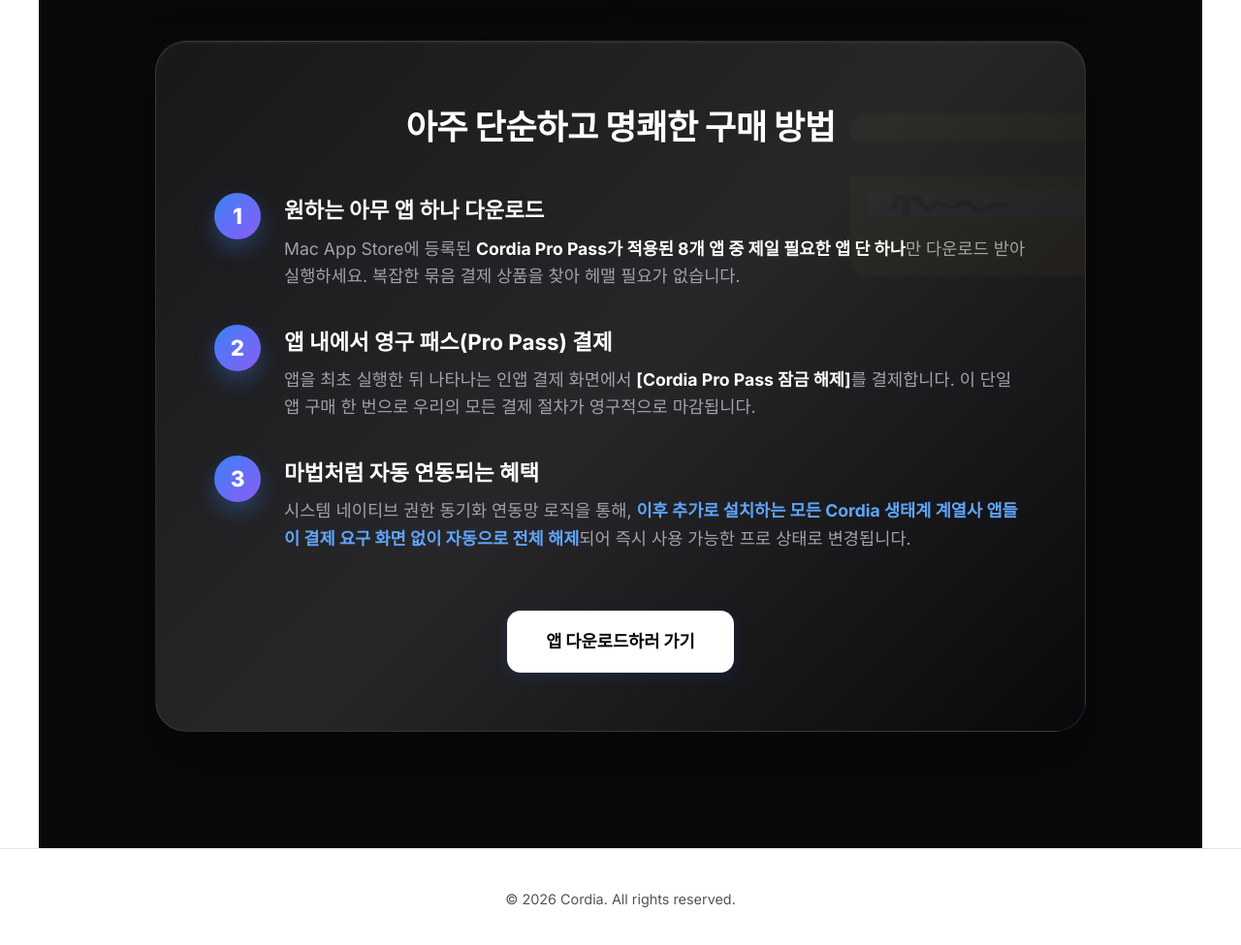
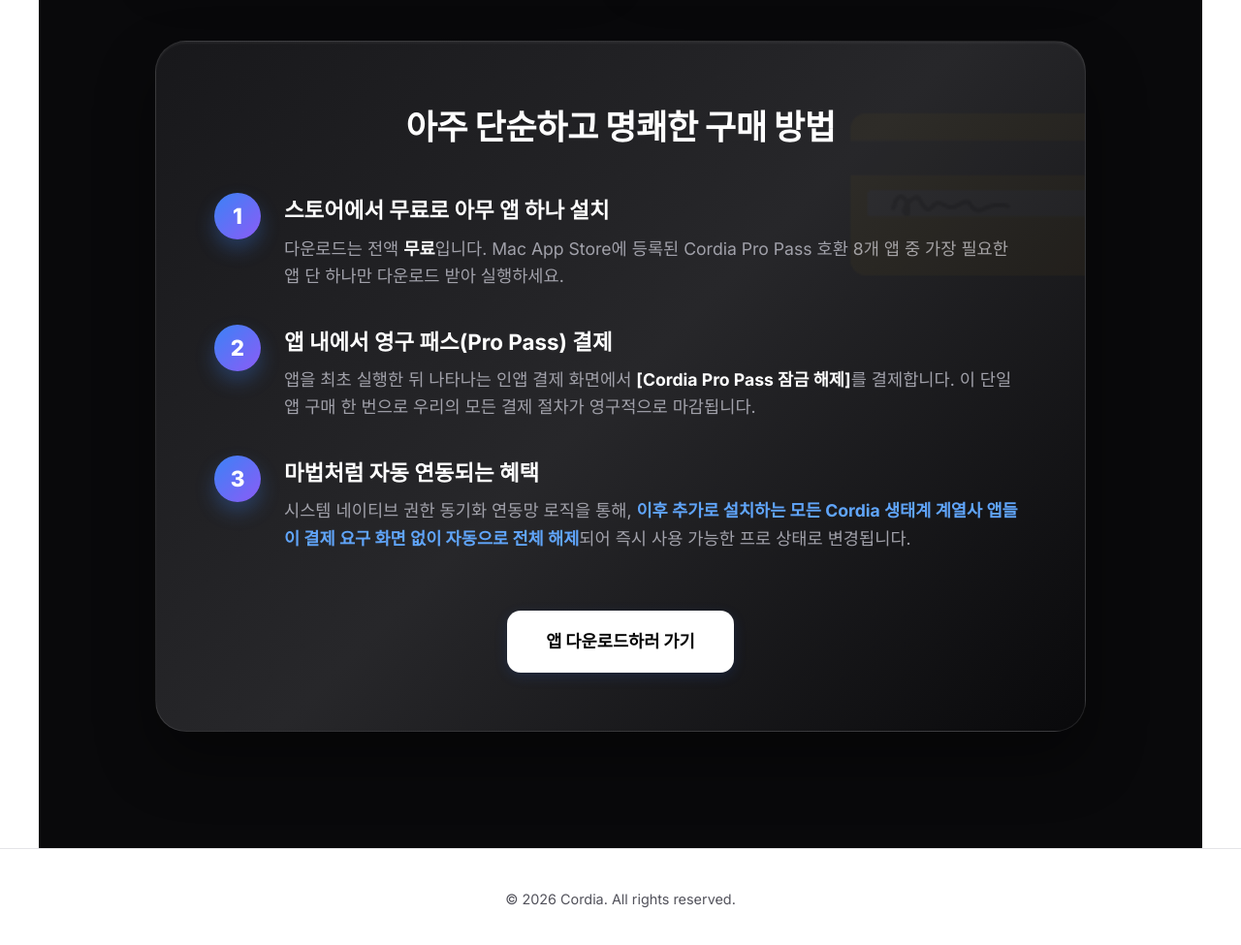
Before and after one commit to cordiakr/cordia, a website built with Vite: page pass/index.html in a window 1280 px wide. Shown: the part 1443-2418 px from the top of the page at 97% size. Built offline with nearby package versions, Linux system fonts and the light colour scheme.

Commit message:
Clarify explicitly inside the Pro Pass guide that initial app downloads are free

```diff
--- a/pass/index.html
+++ b/pass/index.html
@@ -78,8 +78,8 @@
             <div style="display: flex; gap: 24px; align-items: flex-start;">
               <div style="flex-shrink: 0; width: 48px; height: 48px; border-radius: 50%; background: linear-gradient(135deg, #3b82f6, #8b5cf6); color: white; display: flex; align-items: center; justify-content: center; font-size: 1.4rem; font-weight: 800; box-shadow: 0 10px 20px rgba(59,130,246,0.3);">1</div>
               <div>
-                <h4 style="font-size: 1.4rem; font-weight: 700; color: #ffffff; margin-bottom: 8px;">원하는 아무 앱 하나 다운로드</h4>
-                <p style="color: #a1a1aa; line-height: 1.6; font-size: 1.1rem; margin: 0;">Mac App Store에 등록된 <strong style="color:#ffffff;">Cordia Pro Pass가 적용된 8개 앱 중 제일 필요한 앱 단 하나</strong>만 다운로드 받아 실행하세요. 복잡한 묶음 결제 상품을 찾아 헤맬 필요가 없습니다.</p>
+                <h4 style="font-size: 1.4rem; font-weight: 700; color: #ffffff; margin-bottom: 8px;">스토어에서 무료로 아무 앱 하나 설치</h4>
+                <p style="color: #a1a1aa; line-height: 1.6; font-size: 1.1rem; margin: 0;">다운로드는 전액 <strong style="color:#ffffff;">무료</strong>입니다. Mac App Store에 등록된 Cordia Pro Pass 호환 8개 앱 중 가장 필요한 앱 단 하나만 다운로드 받아 실행하세요.</p>
               </div>
             </div>
 
```
